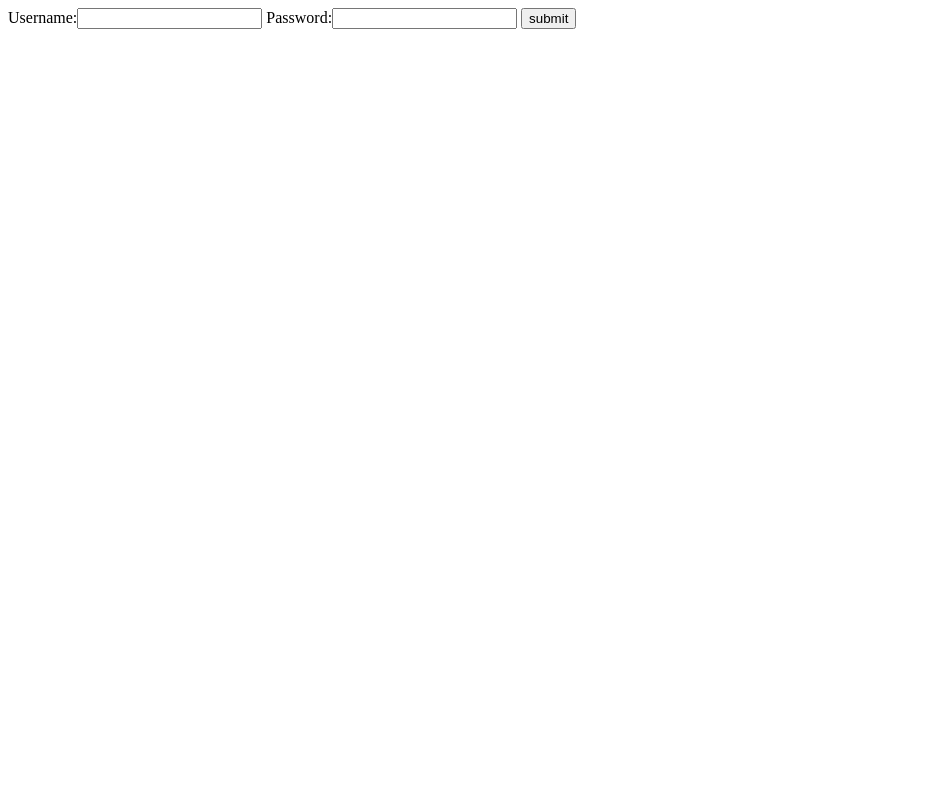
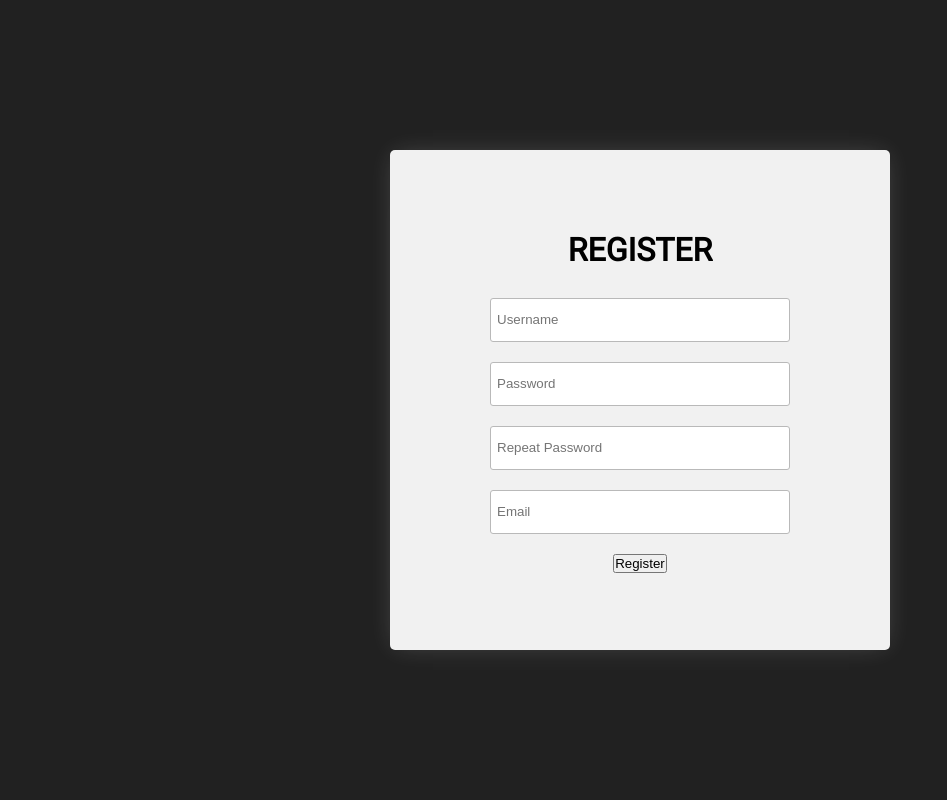
Before and after one commit to siyonteam/PicSite, a Django app: page /accounts/login/ in a window 1280 px wide. Shown: the whole page, without its empty margins (0-947 px from the left). Run offline with Django 3.2, Linux system fonts and the light colour scheme.

Commit message:
login page added for test

```diff
--- /dev/null
+++ b/accounts/static/accounts/css/login.css
@@ -0,0 +1,330 @@
+@font-face {
+  font-family: IRANSans;
+  font-style: normal;
+  font-weight: normal;
+  src: url("..");
+  src: url("../assets/fonts/eot/IRANSansWeb.eot") format("embedded-opentype"), url("../assets/fonts/woff2/IRANSansWeb.woff2") format("woff2"), url("../assets/fonts/woff/IRANSansWeb.woff") format("woff"), url("../assets/fonts/ttf/IRANSansWeb.ttf") format("truetype");
+}
+
+* {
+  margin: 0;
+  padding: 0;
+  -webkit-box-sizing: border-box;
+          box-sizing: border-box;
+  scroll-behavior: smooth;
+}
+
+body {
+  font-family: IRANSans;
+  background-color: #212121;
+}
+
+main {
+  display: -webkit-box;
+  display: -ms-flexbox;
+  display: flex;
+  -ms-flex-pack: distribute;
+      justify-content: space-around;
+  -webkit-box-align: center;
+      -ms-flex-align: center;
+          align-items: center;
+  height: 100vh;
+}
+
+main .loginBox {
+  width: 25%;
+  height: 400px;
+  background-color: #f1f1f1;
+  display: -webkit-box;
+  display: -ms-flexbox;
+  display: flex;
+  -webkit-box-orient: vertical;
+  -webkit-box-direction: normal;
+      -ms-flex-direction: column;
+          flex-direction: column;
+  -webkit-box-align: center;
+      -ms-flex-align: center;
+          align-items: center;
+  -webkit-box-pack: center;
+      -ms-flex-pack: center;
+          justify-content: center;
+  border-radius: 5px;
+  -webkit-box-shadow: 0px 0px 24px -5px rgba(255, 255, 255, 0.2);
+          box-shadow: 0px 0px 24px -5px rgba(255, 255, 255, 0.2);
+  position: absolute;
+  -webkit-transform: translateX(-25%);
+          transform: translateX(-25%);
+  opacity: 0.5;
+  z-index: 0;
+  -webkit-transition: 0.4s;
+  transition: 0.4s;
+  cursor: pointer;
+}
+
+main .loginBox.enter {
+  -webkit-animation: logBoxEnter 1.5s;
+          animation: logBoxEnter 1.5s;
+  -webkit-transform: translateX(0%);
+          transform: translateX(0%);
+  opacity: 1;
+  z-index: 2;
+  cursor: auto;
+}
+
+main .loginBox.exit {
+  -webkit-animation: logBoxExit 1.5s;
+          animation: logBoxExit 1.5s;
+  -webkit-transform: translateX(-25%);
+          transform: translateX(-25%);
+  opacity: 0.5;
+  z-index: 0;
+  cursor: pointer;
+}
+
+main .loginBox form {
+  display: -webkit-box;
+  display: -ms-flexbox;
+  display: flex;
+  -webkit-box-orient: vertical;
+  -webkit-box-direction: normal;
+      -ms-flex-direction: column;
+          flex-direction: column;
+  -webkit-box-flex: 0.5;
+      -ms-flex: 0.5;
+          flex: 0.5;
+  -ms-flex-pack: distribute;
+      justify-content: space-around;
+  -webkit-box-align: center;
+      -ms-flex-align: center;
+          align-items: center;
+}
+
+main .loginBox form input {
+  outline: none;
+  border: 1px solid #b9b9b9;
+  padding: 6px;
+  border-radius: 3px;
+  line-height: 30px;
+}
+
+main .registerBox {
+  width: 500px;
+  height: 500px;
+  background-color: #f1f1f1;
+  display: -webkit-box;
+  display: -ms-flexbox;
+  display: flex;
+  -webkit-box-orient: vertical;
+  -webkit-box-direction: normal;
+      -ms-flex-direction: column;
+          flex-direction: column;
+  -webkit-box-align: center;
+      -ms-flex-align: center;
+          align-items: center;
+  -webkit-box-pack: center;
+      -ms-flex-pack: center;
+          justify-content: center;
+  border-radius: 5px;
+  -webkit-box-shadow: 0px 0px 24px -5px rgba(255, 255, 255, 0.2);
+          box-shadow: 0px 0px 24px -5px rgba(255, 255, 255, 0.2);
+  position: absolute;
+  z-index: 1;
+  -webkit-transition: 0.4s;
+  transition: 0.4s;
+}
+
+main .registerBox.exit {
+  -webkit-animation: regBoxExit 1.5s forwards;
+          animation: regBoxExit 1.5s forwards;
+  -webkit-transform: translateX(25%) scale(0.9);
+          transform: translateX(25%) scale(0.9);
+  opacity: 0.5;
+  cursor: pointer;
+}
+
+main .registerBox.enter {
+  -webkit-animation: regBoxEnter 1.5s;
+          animation: regBoxEnter 1.5s;
+  -webkit-transform: translateX(0) scale(1);
+          transform: translateX(0) scale(1);
+  opacity: 1;
+  cursor: auto;
+}
+
+main .registerBox form {
+  display: -webkit-box;
+  display: -ms-flexbox;
+  display: flex;
+  -webkit-box-orient: vertical;
+  -webkit-box-direction: normal;
+      -ms-flex-direction: column;
+          flex-direction: column;
+  -webkit-box-flex: 0.5;
+      -ms-flex: 0.5;
+          flex: 0.5;
+  -ms-flex-pack: distribute;
+      justify-content: space-around;
+  -webkit-box-align: center;
+      -ms-flex-align: center;
+          align-items: center;
+  width: 100%;
+}
+
+main .registerBox form input {
+  width: 60%;
+  outline: none;
+  line-height: 30px;
+  border: 1px solid #b9b9b9;
+  padding: 6px;
+  border-radius: 3px;
+  margin-top: 20px;
+}
+
+main .registerBox form button {
+  margin-top: 20px;
+}
+
+@-webkit-keyframes logBoxEnter {
+  0% {
+    -webkit-transform: translateX(-25%);
+            transform: translateX(-25%);
+    opacity: 0.5;
+  }
+  50% {
+    -webkit-transform: translateX(-50%);
+            transform: translateX(-50%);
+    opacity: 0.8;
+  }
+  100% {
+    -webkit-transform: translateX(0%);
+            transform: translateX(0%);
+    opacity: 1;
+  }
+}
+
+@keyframes logBoxEnter {
+  0% {
+    -webkit-transform: translateX(-25%);
+            transform: translateX(-25%);
+    opacity: 0.5;
+  }
+  50% {
+    -webkit-transform: translateX(-50%);
+            transform: translateX(-50%);
+    opacity: 0.8;
+  }
+  100% {
+    -webkit-transform: translateX(0%);
+            transform: translateX(0%);
+    opacity: 1;
+  }
+}
+
+@-webkit-keyframes logBoxExit {
+  0% {
+    -webkit-transform: translateX(0%);
+            transform: translateX(0%);
+    opacity: 1;
+  }
+  50% {
+    -webkit-transform: translateX(-50%);
+            transform: translateX(-50%);
+    opacity: 0.8;
+  }
+  100% {
+    -webkit-transform: translateX(-25%);
+            transform: translateX(-25%);
+    opacity: 0.5;
+  }
+}
+
+@keyframes logBoxExit {
+  0% {
+    -webkit-transform: translateX(0%);
+            transform: translateX(0%);
+    opacity: 1;
+  }
+  50% {
+    -webkit-transform: translateX(-50%);
+            transform: translateX(-50%);
+    opacity: 0.8;
+  }
+  100% {
+    -webkit-transform: translateX(-25%);
+            transform: translateX(-25%);
+    opacity: 0.5;
+  }
+}
+
+@-webkit-keyframes regBoxExit {
+  0% {
+    -webkit-transform: translateX(0%) scale(1);
+            transform: translateX(0%) scale(1);
+    opacity: 1;
+  }
+  50% {
+    -webkit-transform: translateX(50%) scale(0.95);
+            transform: translateX(50%) scale(0.95);
+    opacity: 0.8;
+  }
+  100% {
+    -webkit-transform: translateX(25%) scale(0.9);
+            transform: translateX(25%) scale(0.9);
+    opacity: 0.5;
+  }
+}
+
+@keyframes regBoxExit {
+  0% {
+    -webkit-transform: translateX(0%) scale(1);
+            transform: translateX(0%) scale(1);
+    opacity: 1;
+  }
+  50% {
+    -webkit-transform: translateX(50%) scale(0.95);
+            transform: translateX(50%) scale(0.95);
+    opacity: 0.8;
+  }
+  100% {
+    -webkit-transform: translateX(25%) scale(0.9);
+            transform: translateX(25%) scale(0.9);
+    opacity: 0.5;
+  }
+}
+
+@-webkit-keyframes regBoxEnter {
+  0% {
+    -webkit-transform: translateX(25%) scale(0.9);
+            transform: translateX(25%) scale(0.9);
+    opacity: 0.5;
+  }
+  50% {
+    -webkit-transform: translateX(50%) scale(0.95);
+            transform: translateX(50%) scale(0.95);
+    opacity: 0.8;
+  }
+  100% {
+    -webkit-transform: translateX(0%) scale(1);
+            transform: translateX(0%) scale(1);
+    opacity: 1;
+  }
+}
+
+@keyframes regBoxEnter {
+  0% {
+    -webkit-transform: translateX(25%) scale(0.9);
+            transform: translateX(25%) scale(0.9);
+    opacity: 0.5;
+  }
+  50% {
+    -webkit-transform: translateX(50%) scale(0.95);
+            transform: translateX(50%) scale(0.95);
+    opacity: 0.8;
+  }
+  100% {
+    -webkit-transform: translateX(0%) scale(1);
+            transform: translateX(0%) scale(1);
+    opacity: 1;
+  }
+}
+/*# sourceMappingURL=LogReg.css.map */
--- /dev/null
+++ b/accounts/static/accounts/js/login.js
@@ -0,0 +1,20 @@
+let regBox = document.querySelector(".registerBox");
+let logBox = document.querySelector(".loginBox");
+const classClean = () => {
+    logBox.classList.remove("enter");
+    logBox.classList.remove("exit");
+    regBox.classList.remove("enter");
+    regBox.classList.remove("exit");
+};
+logBox.addEventListener("click", (e) => {
+    e.preventDefault();
+    classClean();
+    logBox.classList.add("enter");
+    regBox.classList.add("exit");
+});
+regBox.addEventListener("click", (e) => {
+    e.preventDefault();
+    classClean();
+    regBox.classList.add("enter");
+    logBox.classList.add("exit");
+});
--- a/accounts/templates/accounts/login.html
+++ b/accounts/templates/accounts/login.html
@@ -1,16 +1,55 @@
+{% load static %}
 <!DOCTYPE html>
 <html lang="en">
     <head>
-    <meta charset="UTF-8">
-    <meta http-equiv="X-UA-Compatible" content="IE=edge">
-    <meta name="viewport" content="width=device-width, initial-scale=1.0">
+        <meta charset="UTF-8" />
+        <meta http-equiv="X-UA-Compatible" content="IE=edge" />
+        <meta name="viewport" content="width=device-width, initial-scale=1.0" />
+        <link rel="stylesheet" href="{% static "accounts/css/login.css" %}" />
+
+
         <title>Document</title>
     </head>
     <body>
-    <form action="" method="post">
-        {{form}}
-        {% csrf_token %}
-        <input type="submit" value="submit" name="submit">
+        <main>
+            <div class="loginBox">
+                <h1>LOGIN</h1>
+                <form action="">
+                    <input type="text" name="" id="" placeholder="Username" />
+                    <input
+                        type="password"
+                        name=""
+                        id=""
+                        placeholder="Password"
+                    />
+                    <button class="btn btn-primary btn-md" type="submit">
+                        Login
+                    </button>
                 </form>
+            </div>
+            <div class="registerBox">
+                <h1>REGISTER</h1>
+                <form action="">
+                    <input type="text" name="" id="" placeholder="Username" />
+                    <input
+                        type="password"
+                        name=""
+                        id=""
+                        placeholder="Password"
+                    />
+                    <input
+                        type="password"
+                        name=""
+                        id=""
+                        placeholder="Repeat Password"
+                    />
+                    <input type="email" name="" id="" placeholder="Email" />
+                    <button class="btn btn-primary btn-md" type="submit">
+                        Register
+                    </button>
+                </form>
+            </div>
+        </main>
+        <script src="{% static "accounts/js/login.js" %}"></script>
     </body>
 </html>
```
Lines whose indentation alone changed are shown as unchanged.
